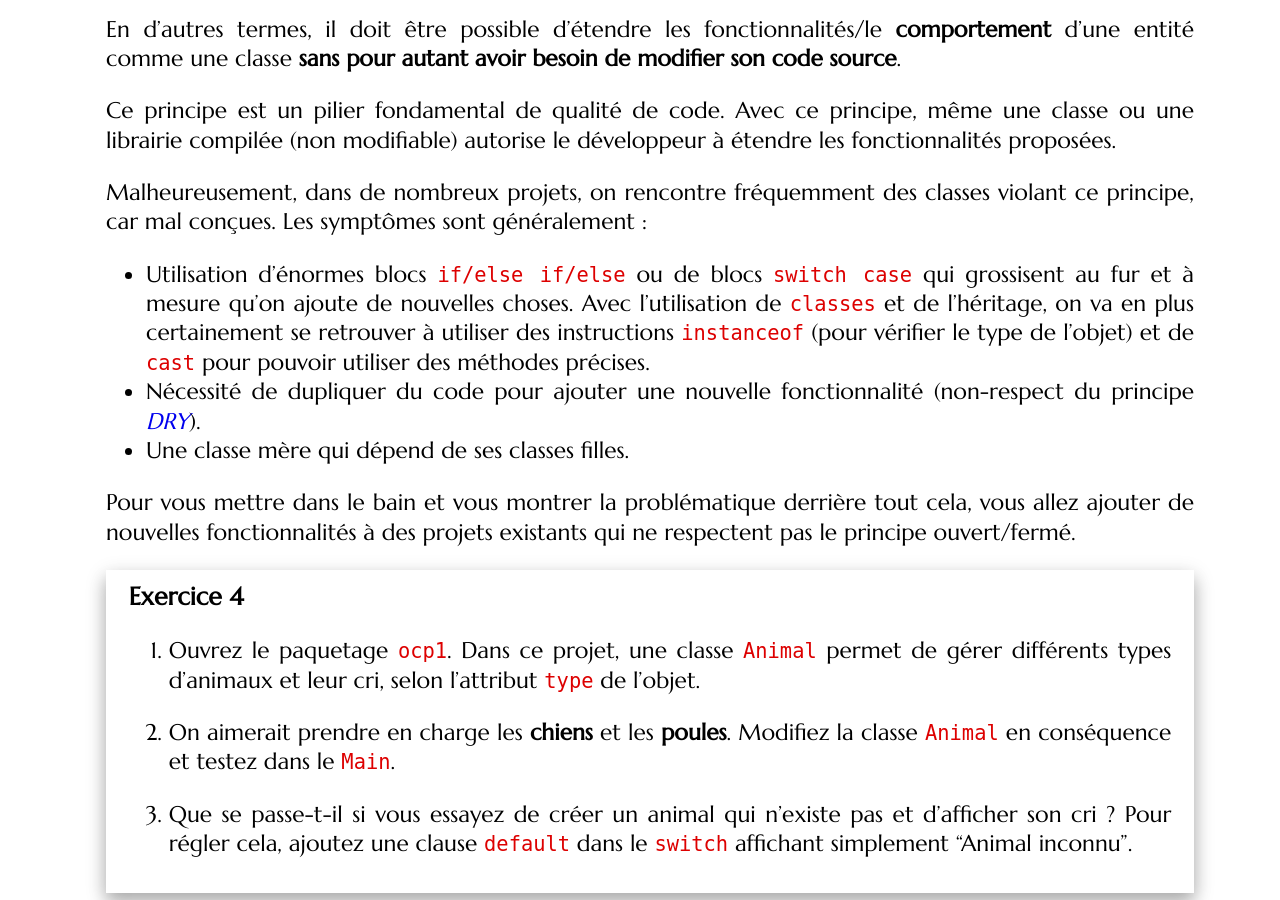
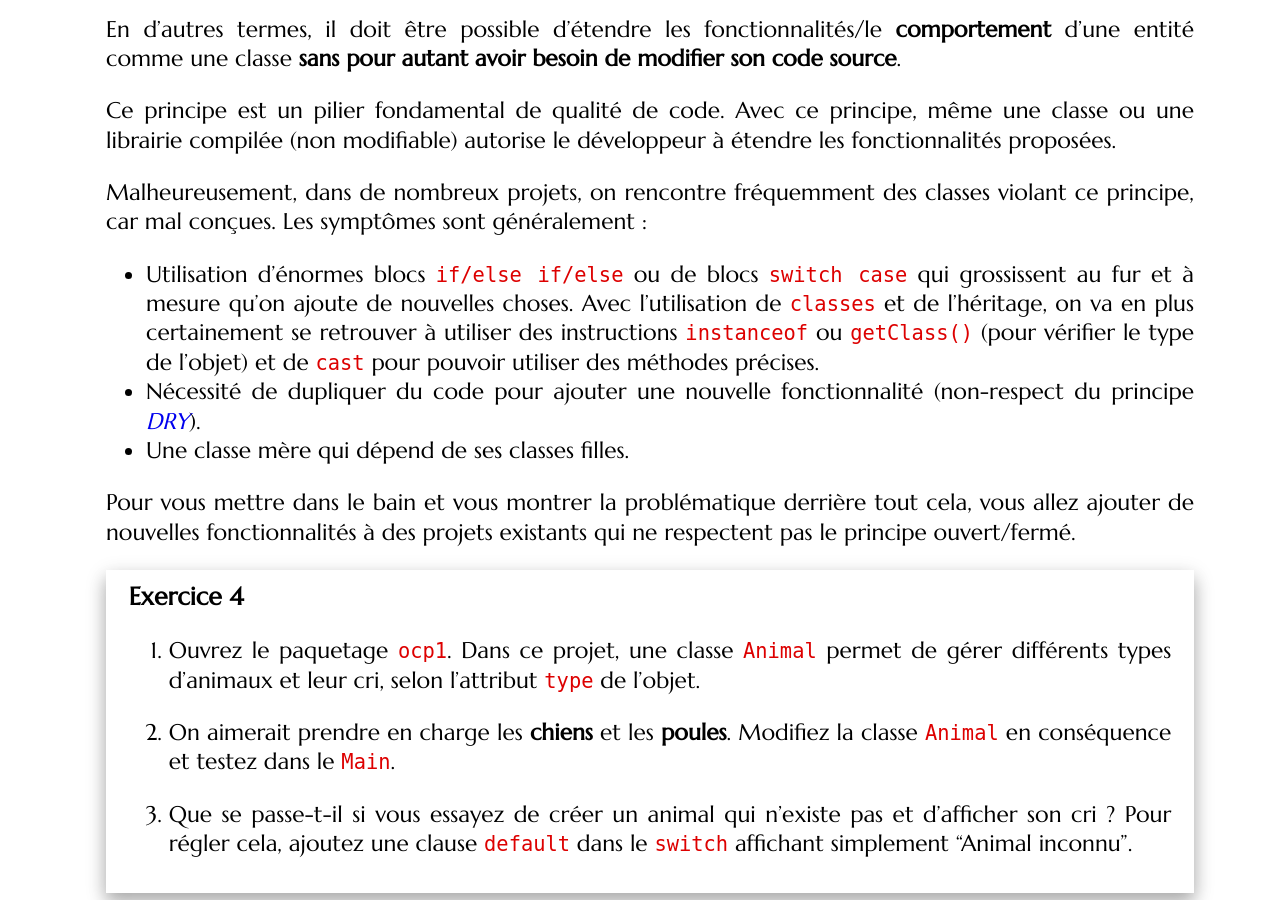
Before and after one commit to mgasquet/R304-QualiteDeveloppement, a Jekyll site: the page built from tutorials/tutorial3.md, in a window 1280 px wide and 900 px high, scrolled down 9064 px. Built offline with Jekyll 4.4.1, drawn with Linux system fonts in a browser that asks for light colours; some web fonts are replaced.

Commit message:
getClass en plus de instanceof

```diff
--- a/tutorials/tutorial3.md
+++ b/tutorials/tutorial3.md
@@ -245,7 +245,7 @@ En d'autres termes, il doit être possible d'étendre les fonctionnalités/le **
 Ce principe est un pilier fondamental de qualité de code. Avec ce principe, même une classe ou une librairie compilée (non modifiable) autorise le développeur à étendre les fonctionnalités proposées.
 
 Malheureusement, dans de nombreux projets, on rencontre fréquemment des classes violant ce principe, car mal conçues. Les symptômes sont généralement :
-* Utilisation d'énormes blocs `if/else if/else` ou de blocs `switch case` qui grossisent au fur et à mesure qu'on ajoute de nouvelles choses. Avec l'utilisation de `classes` et de l'héritage, on va en plus certainement se retrouver à utiliser des instructions `instanceof` (pour vérifier le type de l'objet) et de `cast` pour pouvoir utiliser des méthodes précises.
+* Utilisation d'énormes blocs `if/else if/else` ou de blocs `switch case` qui grossissent au fur et à mesure qu'on ajoute de nouvelles choses. Avec l'utilisation de `classes` et de l'héritage, on va en plus certainement se retrouver à utiliser des instructions `instanceof` ou `getClass()` (pour vérifier le type de l'objet) et de `cast` pour pouvoir utiliser des méthodes précises.
 * Nécessité de dupliquer du code pour ajouter une nouvelle fonctionnalité (non-respect du principe [_DRY_](https://en.wikipedia.org/wiki/Don%27t_repeat_yourself)).
 * Une classe mère qui dépend de ses classes filles.
 
```
